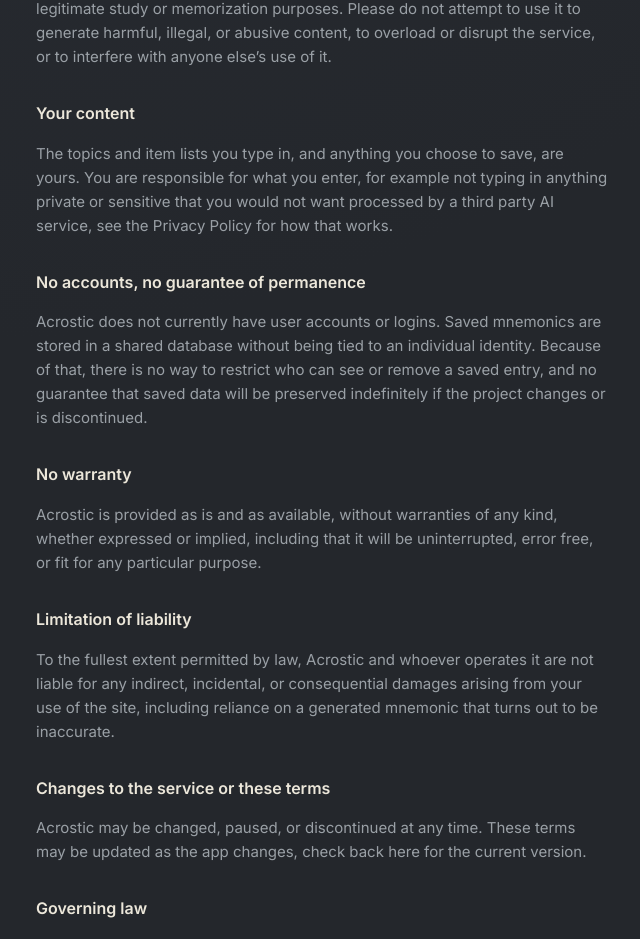
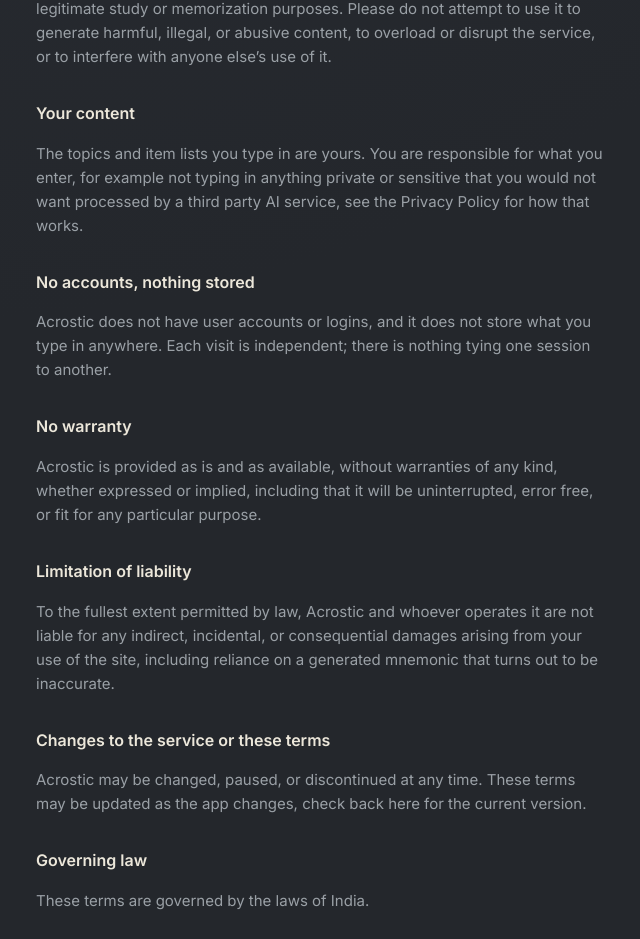
Before and after one commit to laynepasta/acrostic, a Next.js app: page /terms in a window 1280 px wide. Shown: the part 833-1772 px from the top of the page, without its empty margins (318-958 px from the left). Built offline with nearby package versions, Linux system fonts and the light colour scheme.

Commit message:
Update page.tsx

```diff
--- a/app/terms/page.tsx
+++ b/app/terms/page.tsx
@@ -49,18 +49,15 @@
 
       <h2>Your content</h2>
       <p>
-        The topics and item lists you type in, and anything you choose to save, are yours. You
-        are responsible for what you enter, for example not typing in anything private or
+        The topics and item lists you type in are yours. You are responsible for what you enter, for example not typing in anything private or
         sensitive that you would not want processed by a third party AI service, see the
         Privacy Policy for how that works.
       </p>
 
-      <h2>No accounts, no guarantee of permanence</h2>
+      <h2>No accounts, nothing stored</h2>
       <p>
-        Acrostic does not currently have user accounts or logins. Saved mnemonics are stored in
-        a shared database without being tied to an individual identity. Because of that, there
-        is no way to restrict who can see or remove a saved entry, and no guarantee that saved
-        data will be preserved indefinitely if the project changes or is discontinued.
+        Acrostic does not have user accounts or logins, and it does not store what you type in
+        anywhere. Each visit is independent; there is nothing tying one session to another.
       </p>
 
       <h2>No warranty</h2>
```
